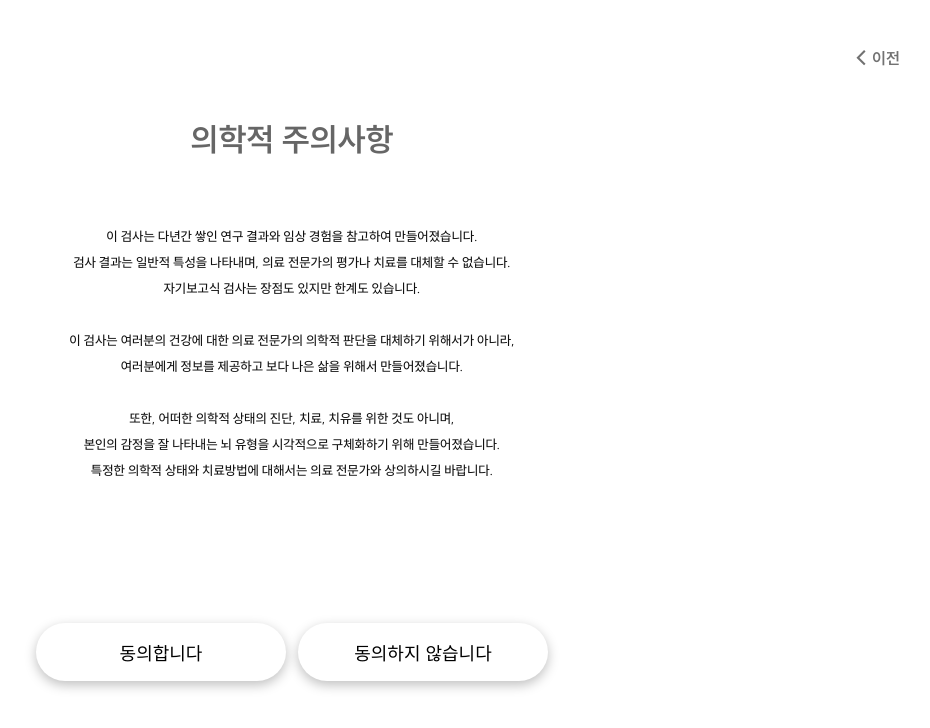
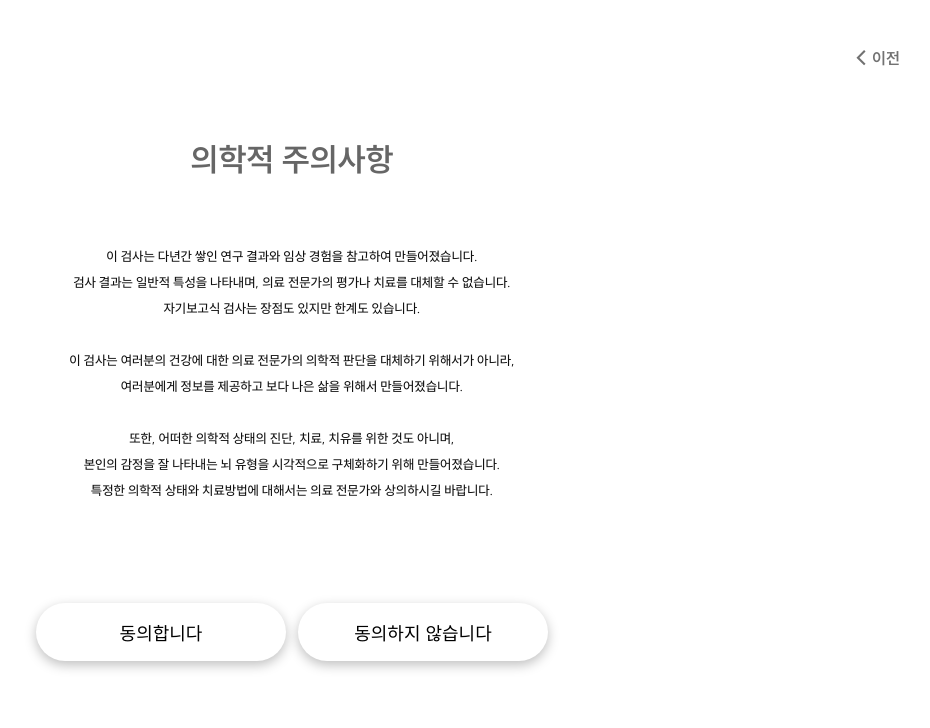
Before and after one commit to jiminseong/braintest, a React (Vite) app: page /caution in a window 1280 px wide. Shown: the top 728 px of the page, without its empty margins (348-1278 px from the left). Built offline with nearby package versions, Linux system fonts and the light colour scheme.

Commit message:
css: 버튼크기 통일

```diff
--- a/src/pages/caution/CautionPage.tsx
+++ b/src/pages/caution/CautionPage.tsx
@@ -109,7 +109,7 @@ const Title = styled.div`
 
 const CautionText = styled.div`
     width: 40%;
-    height: 50%;
+    height: 45%;
     font-size: 0.8125em;
     text-align: center;
     color: #111;
--- a/src/pages/test-content/TestContentPage.tsx
+++ b/src/pages/test-content/TestContentPage.tsx
@@ -222,6 +222,4 @@ const Text = styled.div`
 const TextContentButton = styled(Button)`
     margin-top: 10%;
     font-size: 1.125em;
-    height: 45px;
-    width: 253px;
 `;
```
